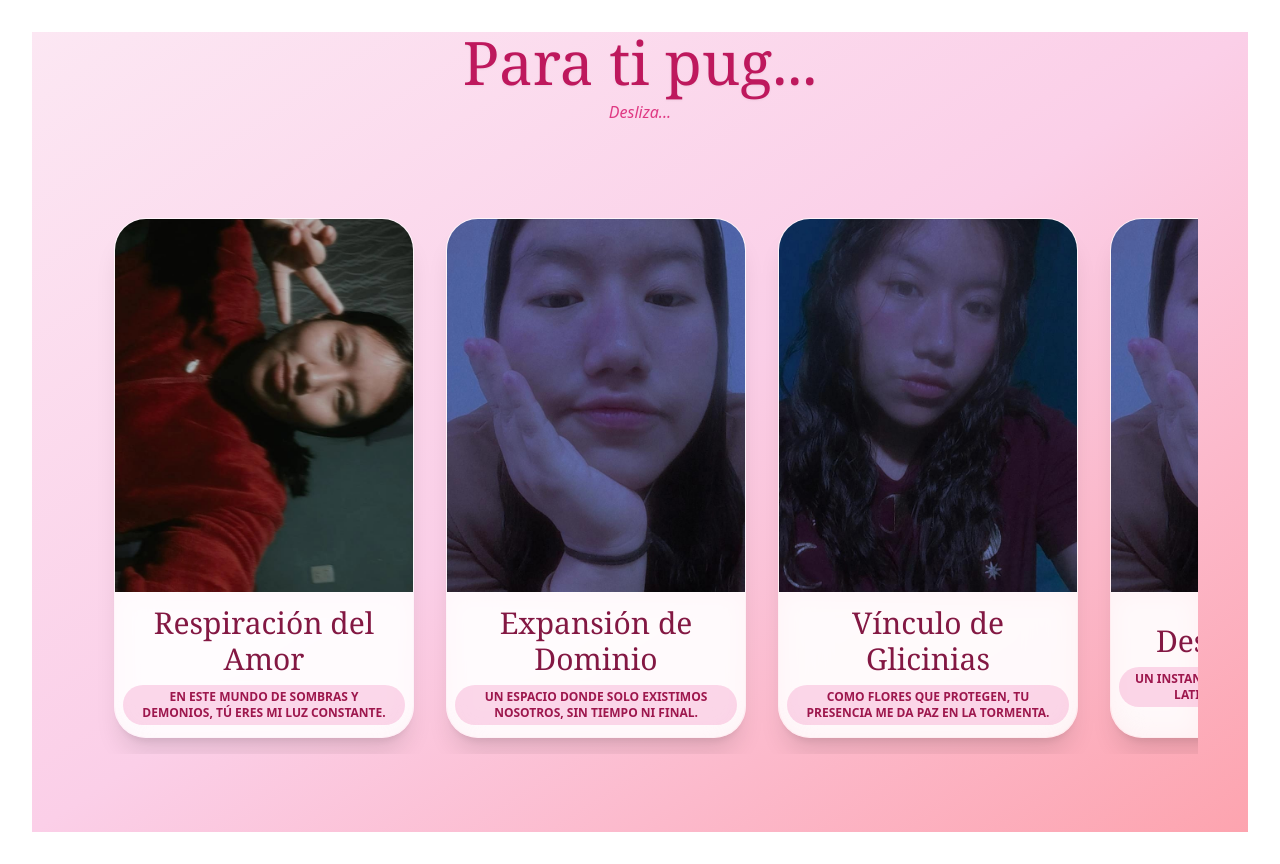
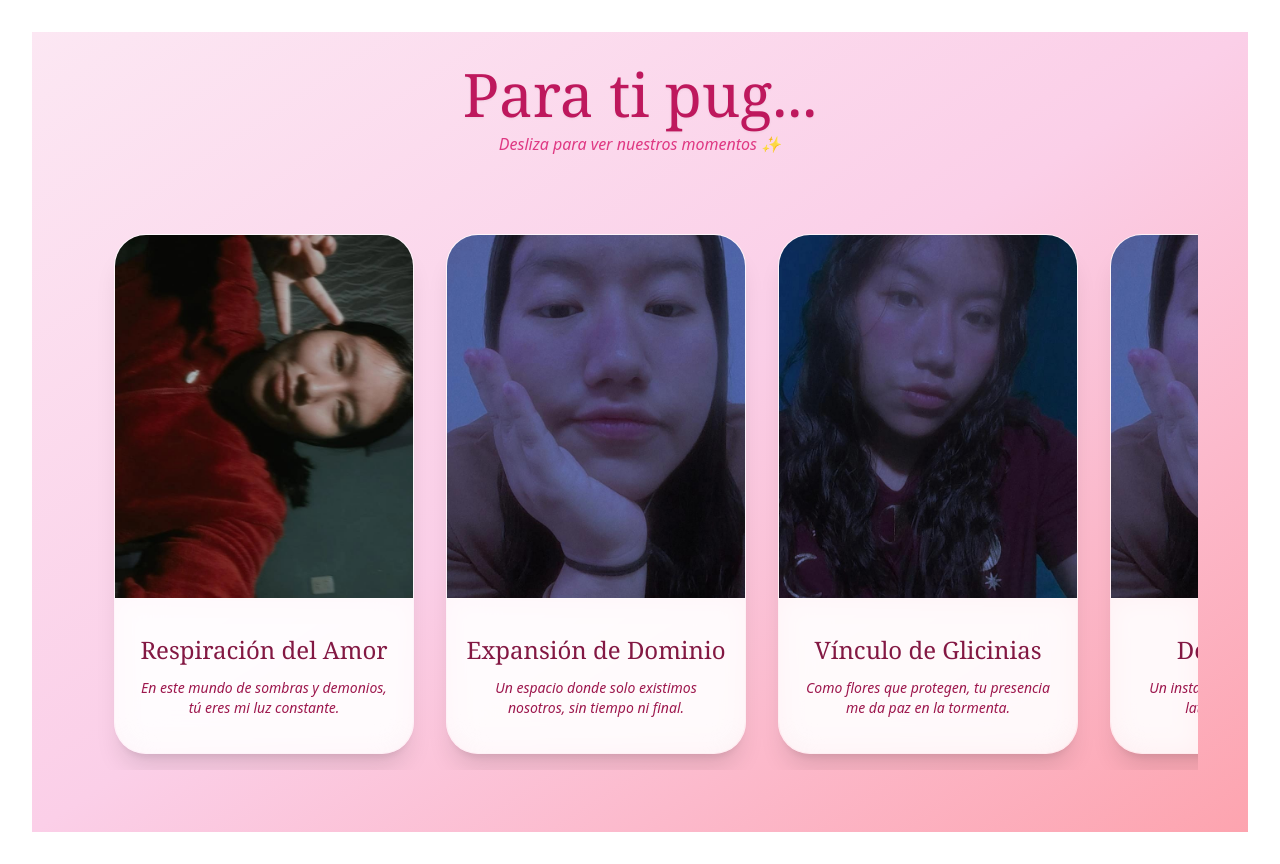
Before and after one commit to Uriel1021/Carrusel, a React (Vite) app: page / in a window 1280 px wide. Built offline with nearby package versions, Linux system fonts and the light colour scheme.

Commit message:
test 8 musica

```diff
--- a/src/MuseumGallery.jsx
+++ b/src/MuseumGallery.jsx
@@ -1,4 +1,5 @@
 import { motion } from "framer-motion";
+import { useEffect, useRef } from "react";
 
 const moments = [
   { id: 1, title: "Respiración del Amor", date: "En este mundo de sombras y demonios, tú eres mi luz constante.", img: "/images/uno.jpeg" },
@@ -32,17 +33,49 @@ const itemVariants = {
 };
 
 export default function MuseumGallery() {
+  const audioRef = useRef(null);
+  const scrollContainerRef = useRef(null);
+
+  useEffect(() => {
+    const startMusic = () => {
+      if (audioRef.current) {
+        audioRef.current.play().catch((error) => {
+          console.log("Esperando una interacción más clara para reproducir...");
+        });
+
+        // Una vez que empieza a sonar, removemos los listeners para que no se ejecute más veces
+        scrollContainerRef.current?.removeEventListener("scroll", startMusic);
+        scrollContainerRef.current?.removeEventListener("touchstart", startMusic);
+        window.removeEventListener("wheel", startMusic);
+      }
+    };
+
+    const container = scrollContainerRef.current;
+    if (container) {
+      // Listener para scroll en el contenedor (Desktop/Mouse)
+      container.addEventListener("scroll", startMusic);
+      // Listener para cuando empiezan a tocar la pantalla (Móvil)
+      container.addEventListener("touchstart", startMusic);
+      // Listener global por si usan la rueda del ratón sin estar encima del contenedor
+      window.addEventListener("wheel", startMusic);
+    }
+
+    return () => {
+      container?.removeEventListener("scroll", startMusic);
+      container?.removeEventListener("touchstart", startMusic);
+      window.removeEventListener("wheel", startMusic);
+    };
+  }, []);
+
   return (
     <div className="relative w-full min-h-[100dvh] overflow-hidden">
 
+      {/* Audio oculto - Cambia la ruta por tu archivo real */}
+      <audio ref={audioRef} src="/music/cancion.mp3" loop />
+
       {/* Fondo adaptativo */}
-    <div
-      className="
-      fixed inset-0 -z-10
-      bg-gradient-to-br from-pink-100 via-pink-200 to-rose-300
-      md:absolute
-      "
-    />
+      <div className="fixed inset-0 -z-10 bg-gradient-to-br from-pink-100 via-pink-200 to-rose-300 md:absolute" />
+
       {/* Ocultar scrollbar */}
       <style jsx global>{`
         .hide-scrollbar::-webkit-scrollbar {
@@ -58,7 +91,7 @@ export default function MuseumGallery() {
       <div className="relative flex flex-col min-h-[100dvh] pt-safe">
 
         {/* Header */}
-        <header className="text-center mb-2 md:mb-6 px-4 z-10 flex-shrink-0">
+        <header className="text-center mb-2 md:mb-6 px-4 z-10 flex-shrink-0 pt-8">
           <motion.h1
             initial={{ opacity: 0, y: -20 }}
             animate={{ opacity: 1, y: 0 }}
@@ -72,14 +105,17 @@ export default function MuseumGallery() {
             animate={{ opacity: 1 }}
             className="text-pink-600/90 mt-1 md:mt-2 text-sm md:text-base italic"
           >
-            Desliza...
+            Desliza para ver nuestros momentos ✨
           </motion.p>
         </header>
 
         {/* Carrusel */}
         <div className="flex-grow flex items-start md:items-center w-full pb-4 md:pb-6">
           <div className="mx-auto w-full md:w-[calc(100%-100px)] max-w-[1600px] h-full flex items-center">
-            <div className="flex flex-nowrap overflow-x-auto snap-x snap-mandatory gap-4 md:gap-8 px-8 py-4 hide-scrollbar w-full items-center">
+            <div
+              ref={scrollContainerRef}
+              className="flex flex-nowrap overflow-x-auto snap-x snap-mandatory gap-4 md:gap-8 px-8 py-4 hide-scrollbar w-full items-center cursor-grab active:cursor-grabbing"
+            >
 
               {moments.map((moment, index) => (
                 <motion.div
@@ -100,7 +136,7 @@ export default function MuseumGallery() {
                   "
                 >
                   {/* Imagen */}
-                  <div className="h-[72%] w-full relative overflow-hidden">
+                  <div className="h-[70%] w-full relative overflow-hidden">
                     <img
                       src={moment.img}
                       alt={moment.title}
@@ -109,18 +145,18 @@ export default function MuseumGallery() {
                   </div>
 
                   {/* Info */}
-                  <div className="absolute bottom-0 w-full h-[28%] bg-white/50 backdrop-blur-md flex flex-col justify-center items-center p-2 border-t border-white/30">
-                    <h3 className="text-2xl md:text-3xl font-serif text-pink-900 leading-tight">
+                  <div className="absolute bottom-0 w-full h-[30%] bg-white/50 backdrop-blur-md flex flex-col justify-center items-center p-4 border-t border-white/30 text-center">
+                    <h3 className="text-xl md:text-2xl font-serif text-pink-900 leading-tight">
                       {moment.title}
                     </h3>
-                    <span className="mt-2 px-3 py-1 bg-pink-500/20 text-pink-800 text-xs font-bold rounded-full uppercase">
+                    <p className="mt-3 text-pink-800 text-xs md:text-sm font-medium italic px-2">
                       {moment.date}
-                    </span>
+                    </p>
                   </div>
                 </motion.div>
               ))}
 
-              <div className="w-4 flex-shrink-0" />
+              <div className="w-10 flex-shrink-0" />
             </div>
           </div>
         </div>
```
Also changed, not shown: 1 other file (tests, documents, lock files or other folders).
